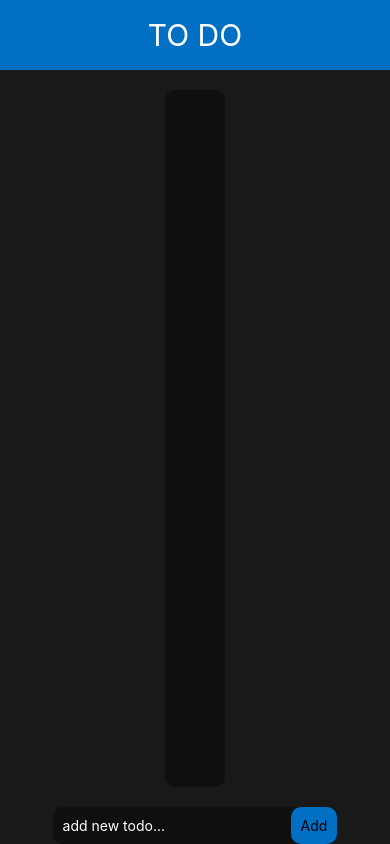
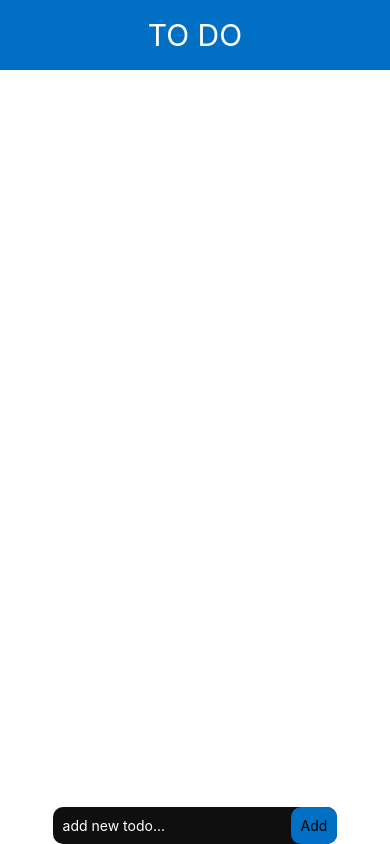
Before and after one commit to mateusfg7/ToDo-App, a React Native app: screen / in a window 390 px wide. Built offline with nearby package versions, Linux system fonts and the light colour scheme.

Commit message:
to-do list style updated

```diff
--- a/App.js
+++ b/App.js
@@ -37,7 +37,7 @@ export default function App() {
                 setTodos(keepedTodos);
               }}
             >
-              <Text>check</Text>
+              <Text style={styles.checkedButtonText}>check</Text>
             </TouchableOpacity>
             <Text style={styles.todoText}>{todo}</Text>
           </View>
--- a/src/styles.js
+++ b/src/styles.js
@@ -7,7 +7,6 @@ const styles = StyleSheet.create({
     backgroundColor: "#fff",
     alignItems: "center",
     justifyContent: "center",
-    backgroundColor: "rgb(25,25,25)",
   },
   header: {
     backgroundColor: "#006fc4",
@@ -28,27 +27,31 @@ const styles = StyleSheet.create({
     color: "#fff",
   },
   todoList: {
-    backgroundColor: "rgb(15,15,15)",
-    margin: 20,
-    padding: 30,
-    borderRadius: 10,
+    alignSelf: "stretch",
+    margin: 15,
   },
   todoListView: {
+    alignItems: "center",
     flexDirection: "row",
     flexWrap: "wrap",
-    margin: 5,
+    margin: 0,
+    marginBottom: 14,
   },
   todoText: {
-    color: "#fff",
-    fontSize: 25,
+    color: "#000",
+    fontSize: 14,
   },
   checkedButton: {
-    backgroundColor: "#006fc4",
+    backgroundColor: "#0085FF",
     alignItems: "center",
     justifyContent: "center",
-    marginRight: 10,
-    borderRadius: 0,
-    padding: 2,
+    marginRight: 9,
+    width: 35,
+    height: 27,
+  },
+  checkedButtonText: {
+    color: "#fff",
+    fontSize: 12,
   },
   addTodoContainer: {
     flexDirection: "row-reverse",
```
